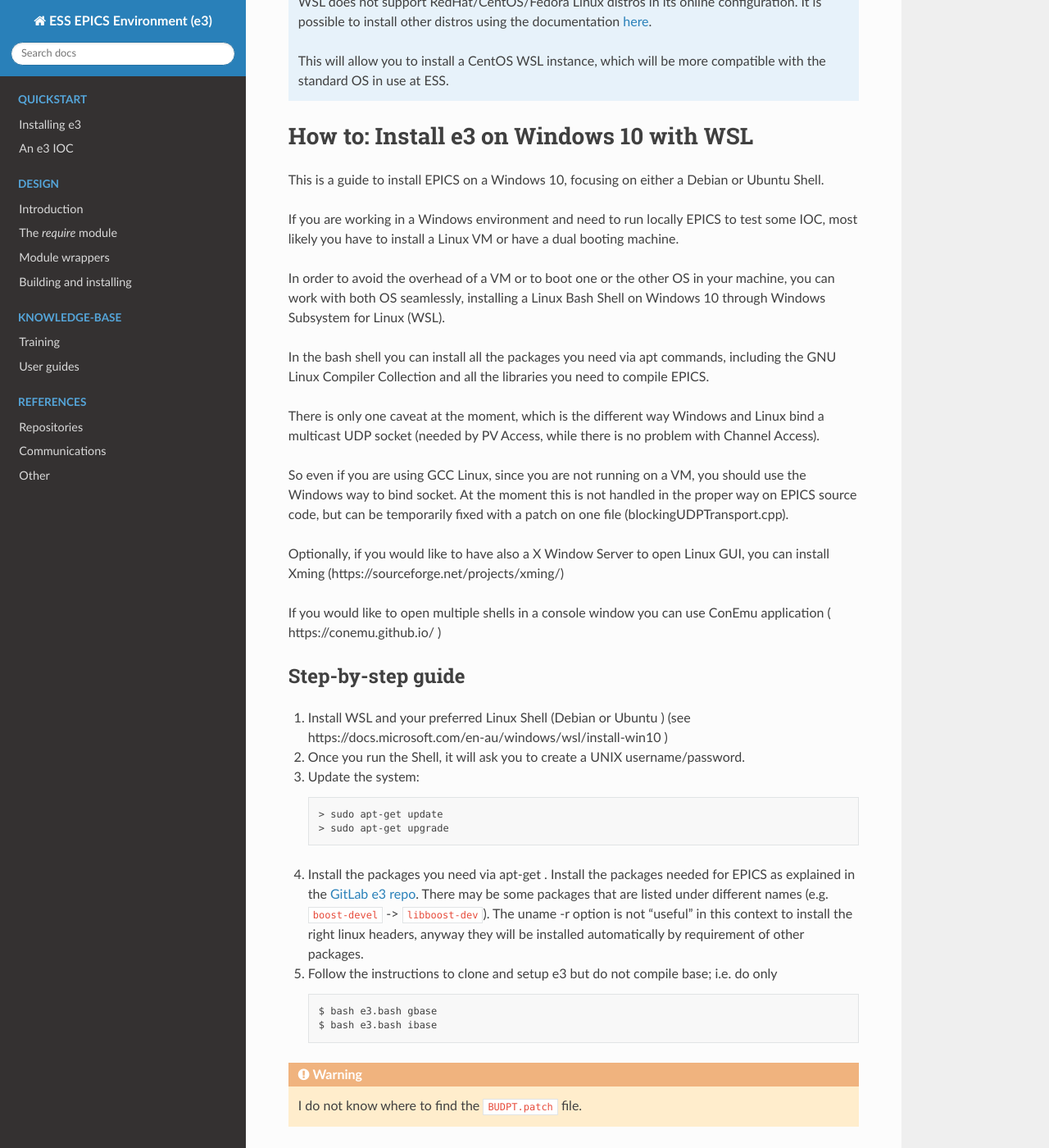
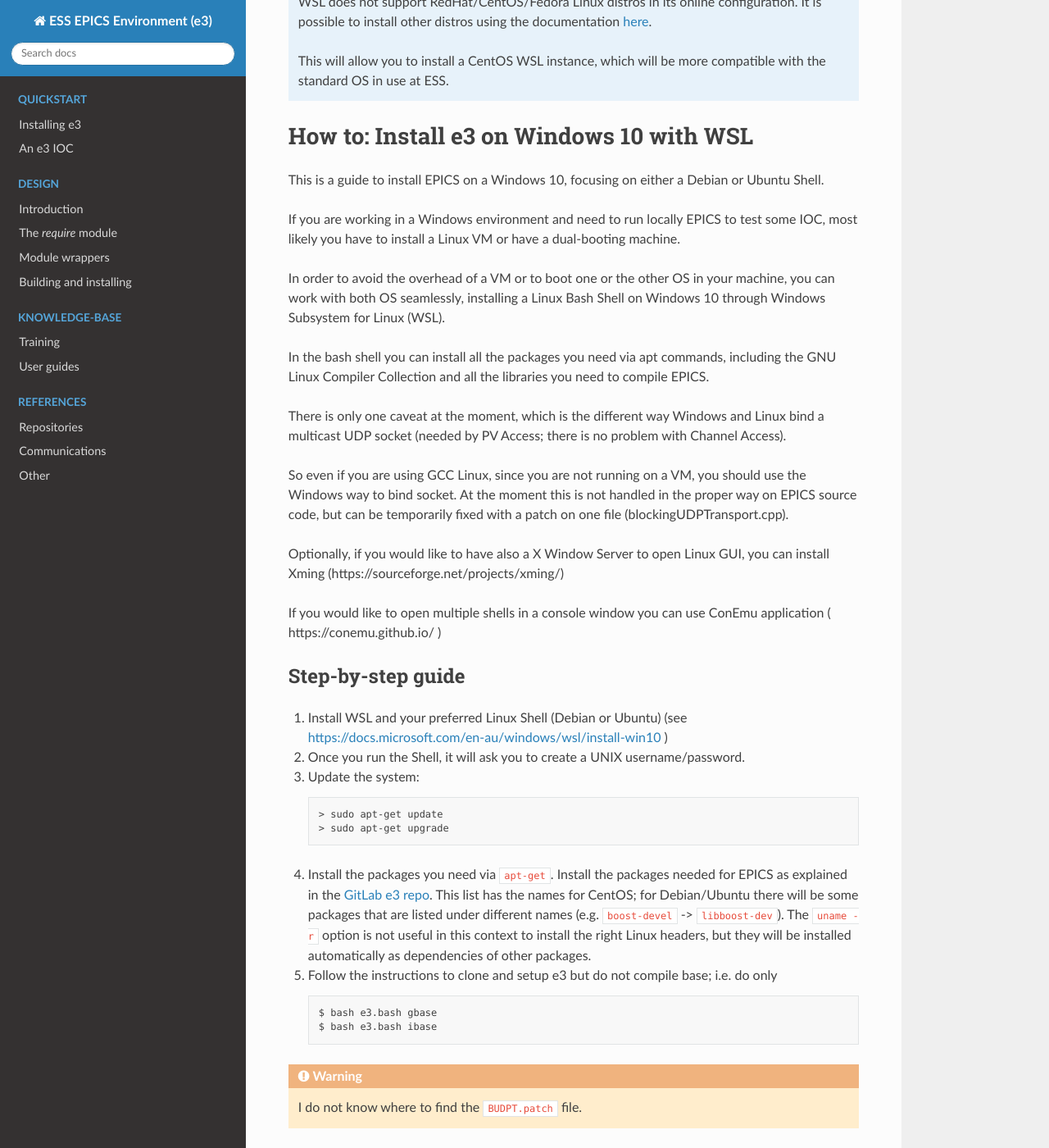
Before and after one commit to ttkorhonen/e3pages, a Sphinx documentation site: the page built from docs/kb/guide/articles/3_win10.md, in a window 1280 px wide and 1400 px high, scrolled down 274 px. Shown: the whole window at 82% size. Built offline with Sphinx 7.4.7 and the Read the Docs theme 2.0.0, drawn with Linux system fonts in a browser that asks for light colours.

Commit message:
Minor updates to content

````diff
--- a/docs/kb/guide/articles/3_win10.md
+++ b/docs/kb/guide/articles/3_win10.md
@@ -20,13 +20,13 @@ compatible with the standard OS in use at ESS.
 
 This is a guide to install EPICS on a Windows 10, focusing on either a Debian or Ubuntu Shell.
 
-If you are working in a Windows environment and need to run locally EPICS to test some IOC, most likely you have to install a Linux VM or have a dual booting machine.
+If you are working in a Windows environment and need to run locally EPICS to test some IOC, most likely you have to install a Linux VM or have a dual-booting machine.
 
 In order to avoid the overhead of a VM or to boot one or the other OS in your machine, you can work with both OS seamlessly, installing a Linux Bash Shell on Windows 10 through Windows Subsystem for Linux (WSL).
 
 In the bash shell you can install all the packages you need via apt commands, including the GNU Linux Compiler Collection and all the libraries you need to compile EPICS.
 
-There is only one caveat at the moment, which is the different way Windows and Linux bind a multicast UDP socket (needed by PV Access, while there is no problem with Channel Access).
+There is only one caveat at the moment, which is the different way Windows and Linux bind a multicast UDP socket (needed by PV Access; there is no problem with Channel Access).
 
 So even if you are using GCC Linux, since you are not running on a VM, you should use the Windows way to bind socket. At the moment this is not handled in the proper way on EPICS source code, but can be temporarily fixed with a patch on one file (blockingUDPTransport.cpp).
 
@@ -36,14 +36,14 @@ If you would like to open multiple shells in a console window you can use ConEmu
 
 ## Step-by-step guide
 
-1. Install WSL and your preferred Linux Shell (Debian or Ubuntu )  (see https://docs.microsoft.com/en-au/windows/wsl/install-win10 )
+1. Install WSL and your preferred Linux Shell (Debian or Ubuntu)  (see <https://docs.microsoft.com/en-au/windows/wsl/install-win10> )
 2. Once you run the Shell, it will ask you to create a UNIX username/password.
 3. Update the system:
    ```bash
    > sudo apt-get update
    > sudo apt-get upgrade
    ```
-4. Install the packages you need via apt-get . Install the packages needed for EPICS as explained in the [GitLab e3 repo](https://gitlab.esss.lu.se/e3/e3). There may be some packages that are listed under different names (e.g. `boost-devel` -> `libboost-dev`). The uname -r option is not "useful" in this context to install the right linux headers, anyway they will be installed automatically by requirement of other packages.
+4. Install the packages you need via `apt-get`. Install the packages needed for EPICS as explained in the [GitLab e3 repo](https://gitlab.esss.lu.se/e3/e3). This list has the names for CentOS; for Debian/Ubuntu there will be some packages that are listed under different names (e.g. `boost-devel` -> `libboost-dev`). The `uname -r` option is not useful in this context to install the right Linux headers, but they will be installed automatically as dependencies of other packages.
 5. Follow the instructions to clone and setup e3 but do not compile base; i.e. do only
    ```bash
    $ bash e3.bash gbase
````
